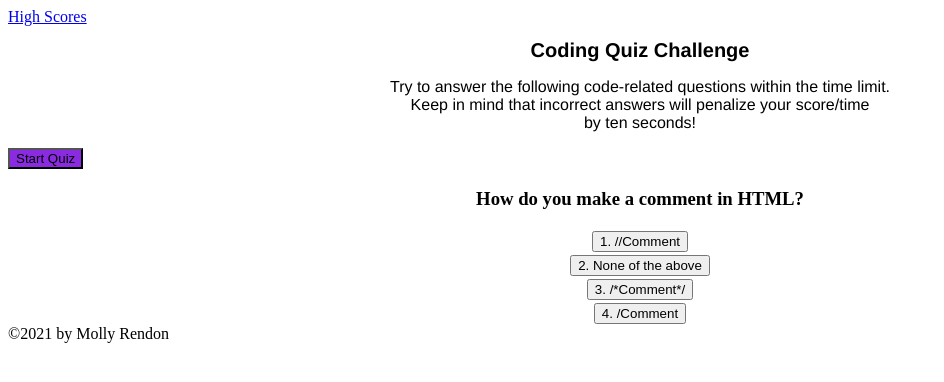
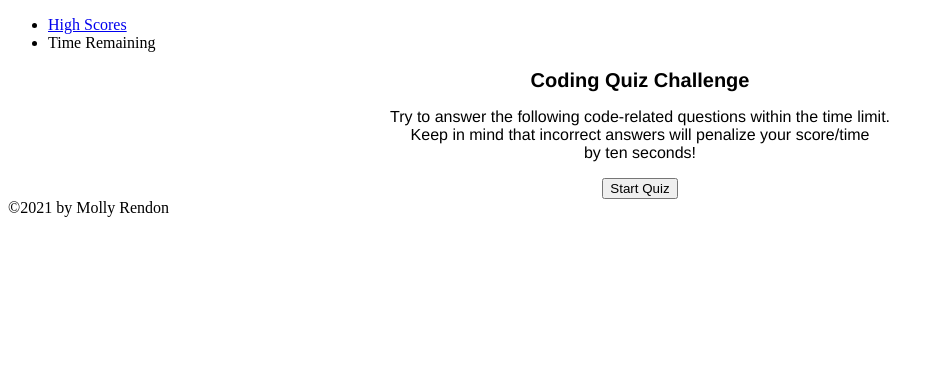
Before and after one commit to mollyrendon/assignment-4, a plain HTML site: page index.html in a window 1280 px wide. Shown: the whole page, without its empty margins (0-944 px from the left). Drawn offline with Linux system fonts and the light colour scheme.

Commit message:
Updated nav bar and classes for sections

```diff
--- a/index.html
+++ b/index.html
@@ -10,48 +10,34 @@
 </head>
 
 <body>
-
-
-  <!--High Scores Page-->
-  <div>
-    <a href="high-scores.html">High Scores</a><br />
-  </div>
-
-
-
-  <!--Quiz Timer-->
-
-
+ <!--Nav Bar-->
+ <header>
+   <nav class="nav-bar">
+    <ul class="nav-list">
+      <li class="high-score">
+        <a href="high-scores.html">High Scores</a>
+      </li>
+      <li class="time-remaining">
+        Time Remaining
+      </li>
+    </ul>
+  </nav>
+ </header>
 
 
   <!--Quiz title and instructions-->
+    <section class="intro-page">
       <div class="front-page">
           <h1>Coding Quiz Challenge</h1>
           <p>Try to answer the following code-related questions within the time limit. </br>
           Keep in mind that incorrect answers will penalize your score/time </br>
           by ten seconds!
           </p>
-    </div>
 
         <!--Start Quiz Button-->
-    <div class="start-button"><button>Start Quiz</button></div>
-
-
-    <!--Questions and Answers Section-->
-    <section>
-      <div class="questions">
-        <h3>How do you make a comment in HTML?</h3>
+        <button class="start-button" onclick="">Start Quiz</button>
       </div>
-      <div class="answer-choices">
-        <div class="choice-button"><button>1.  //Comment</button></div>
-
-        <div class="choice-button"><button>2.  None of the above</button></div>
-
-        <div class="choice-button"><button>3.  /*Comment*/</button></div>
-
-        <div class="choice-button"><button>4.  /Comment</button></div>
     </section>
-
 
 
   <!--Footer-->
```
Lines whose indentation alone changed are shown as unchanged.
